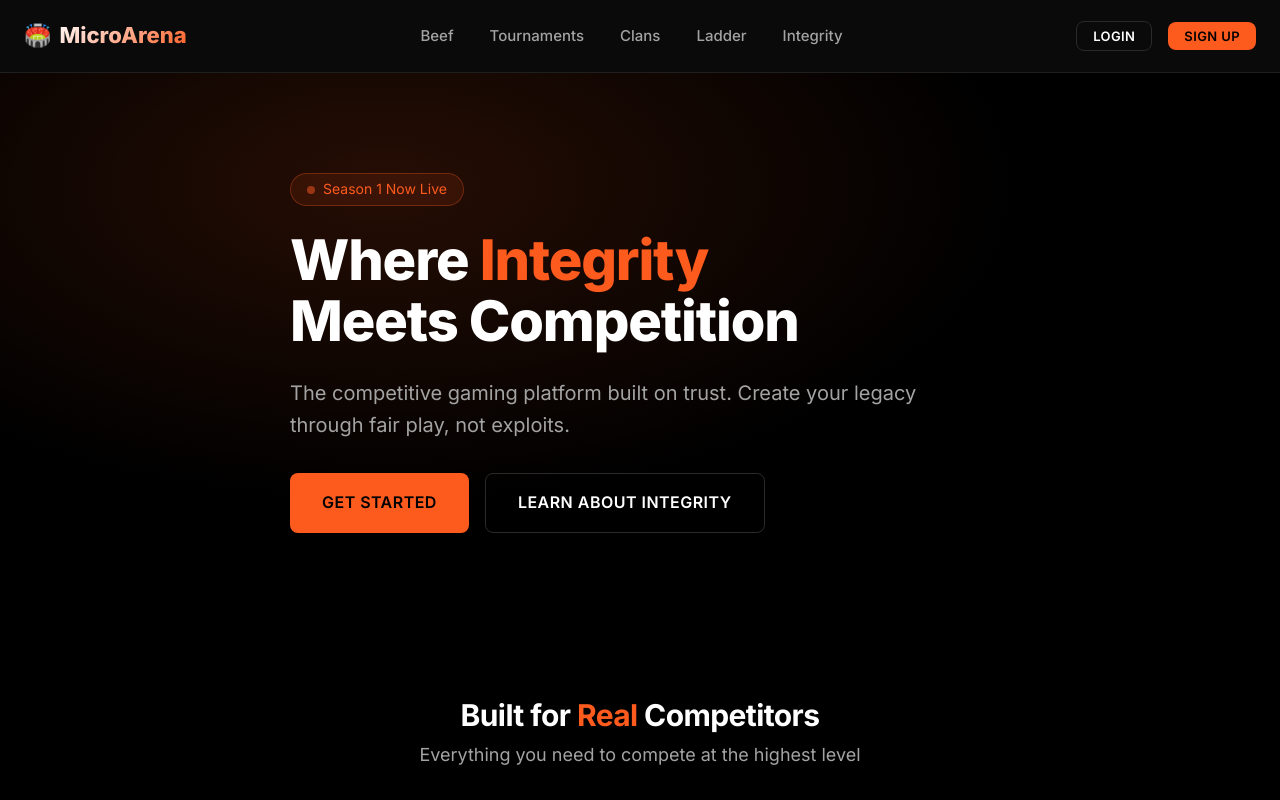
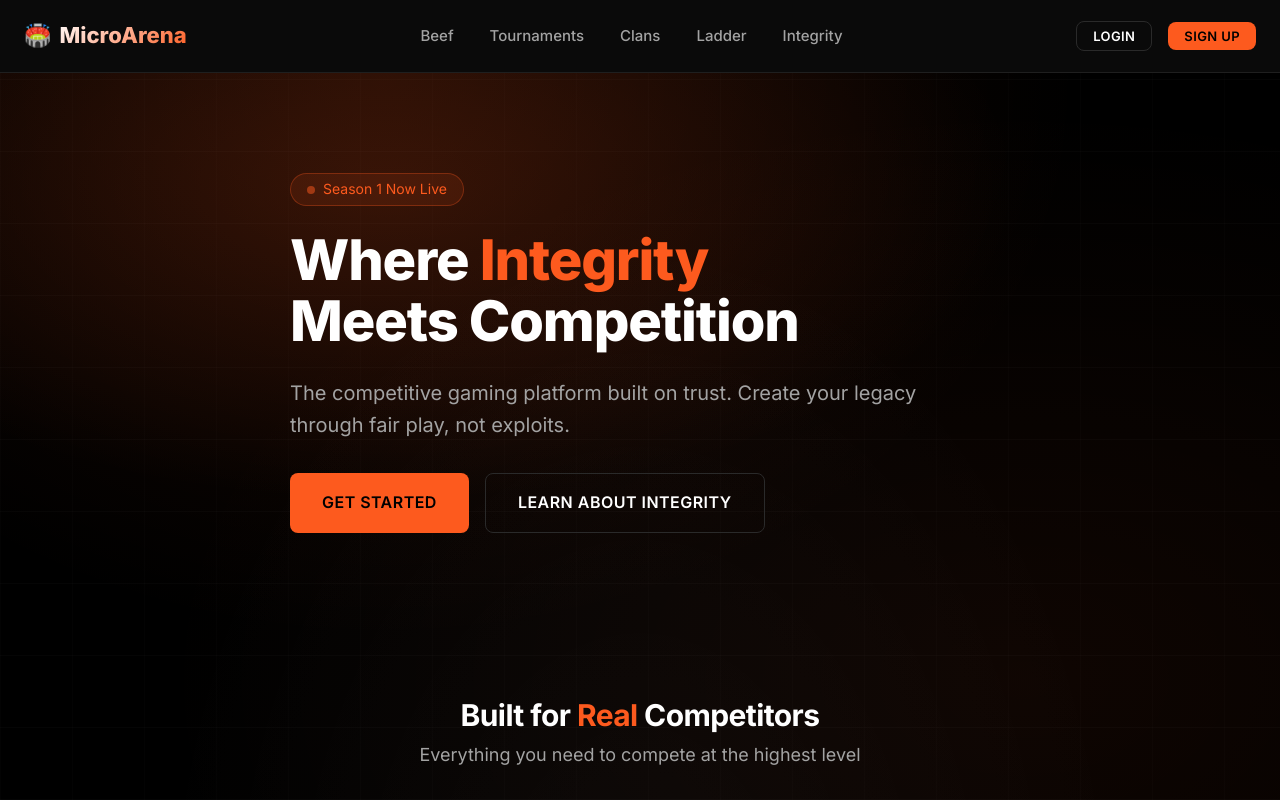
Before and after one commit to RichJGuerrero/MicroArena, a SvelteKit app: page / in a window 1280 px wide. Shown: the top 800 px of the page. Built offline with nearby package versions, Linux system fonts and the light colour scheme; no server answers.

Commit message:
Add global arena background gradient to all pages

```diff
--- a/src/app.css
+++ b/src/app.css
@@ -61,7 +61,34 @@ html {
 
 body {
 	font-family: var(--font-sans);
-	background: var(--bg-primary);
+	/*
+		Global “Arena Glow” background
+		- Keeps the Giants black base
+		- Adds subtle orange atmosphere + faint grid so non-home pages don’t feel flat
+		- Home page still has its own hero glow on top
+	*/
+	background-color: var(--bg-primary);
+	background-image:
+		radial-gradient(ellipse at 30% 10%, rgba(253, 90, 30, 0.10) 0%, transparent 55%),
+		radial-gradient(ellipse at 80% 85%, rgba(253, 90, 30, 0.06) 0%, transparent 60%),
+		radial-gradient(ellipse at 50% 120%, rgba(255, 255, 255, 0.03) 0%, transparent 55%),
+		repeating-linear-gradient(
+			0deg,
+			rgba(255, 255, 255, 0.018) 0,
+			rgba(255, 255, 255, 0.018) 1px,
+			transparent 1px,
+			transparent 72px
+		),
+		repeating-linear-gradient(
+			90deg,
+			rgba(255, 255, 255, 0.012) 0,
+			rgba(255, 255, 255, 0.012) 1px,
+			transparent 1px,
+			transparent 72px
+		);
+	background-attachment: fixed;
+	background-repeat: no-repeat, no-repeat, no-repeat, repeat, repeat;
+	background-size: auto, auto, auto, auto, auto;
 	color: var(--text-primary);
 	line-height: 1.6;
 	min-height: 100vh;
```
